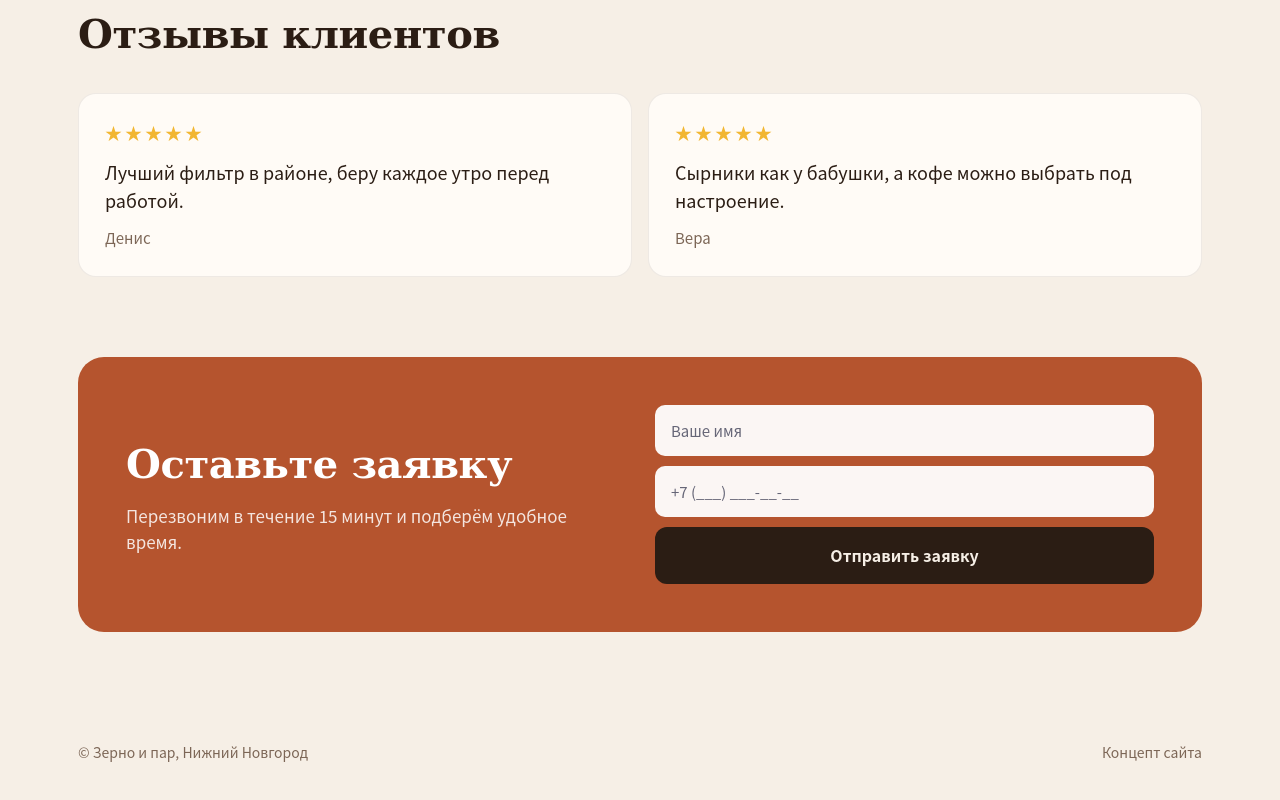
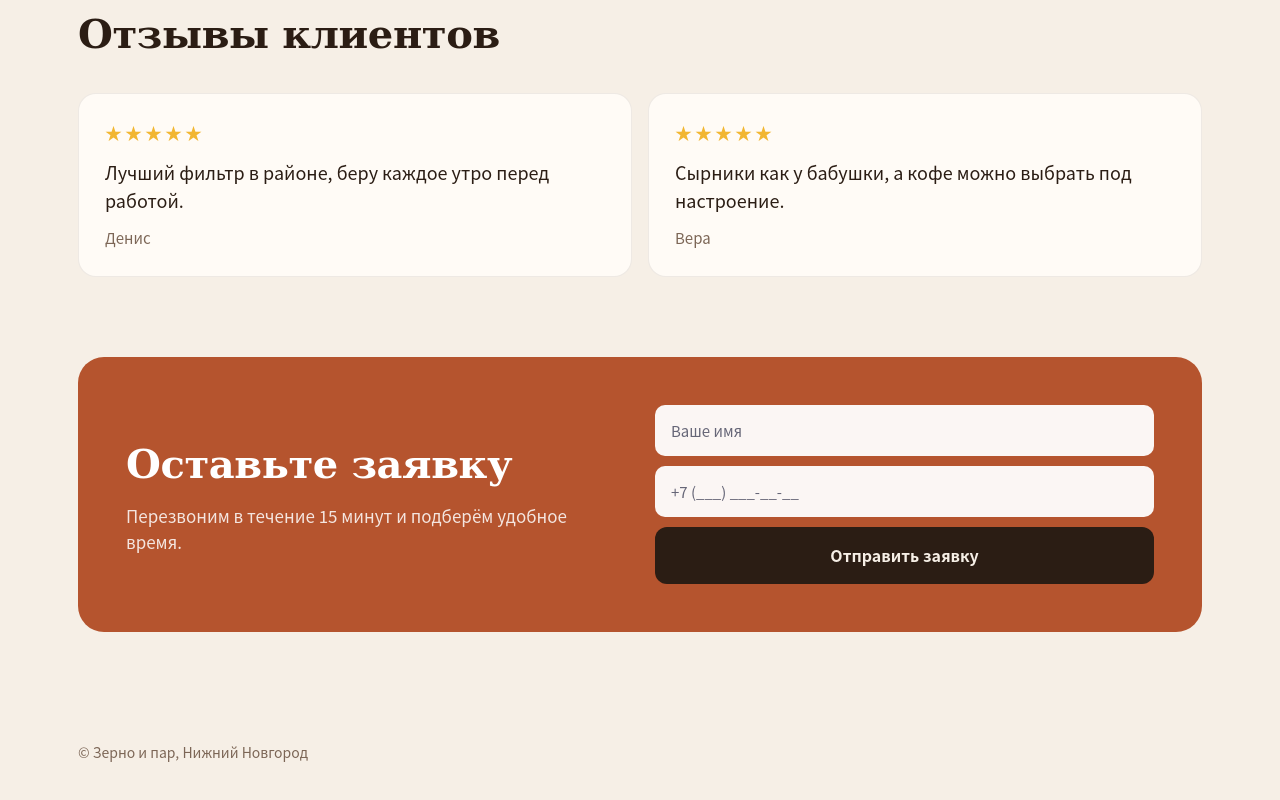
Before and after one commit to kuleshov-web/kuleshov-web.github.io, a plain HTML site: page kofeinya.html in a window 1280 px wide. Shown: the part 1509-2309 px from the top of the page. Drawn offline with Linux system fonts and the light colour scheme.

Commit message:
Update kofeinya.html

```diff
--- a/kofeinya.html
+++ b/kofeinya.html
@@ -80,7 +80,7 @@ footer{padding:30px 0 50px;color:var(--muted);font-size:14px;display:flex;justif
 <section><h2>Отзывы клиентов</h2><div class="rvs"><figure class="rv"><div class="stars">★★★★★</div><blockquote>Лучший фильтр в районе, беру каждое утро перед работой.</blockquote><figcaption>Денис</figcaption></figure><figure class="rv"><div class="stars">★★★★★</div><blockquote>Сырники как у бабушки, а кофе можно выбрать под настроение.</blockquote><figcaption>Вера</figcaption></figure></div></section>
 <section id="form"><div class="cta"><div><h2>Оставьте заявку</h2><p>Перезвоним в течение 15 минут и подберём удобное время.</p></div>
 <div><div class="inp">Ваше имя</div><div class="inp">+7 (___) ___-__-__</div><a class="btn">Отправить заявку</a></div></div></section>
-<footer><span>© Зерно и пар, Нижний Новгород</span><span>Концепт сайта</span></footer>
+<footer><span>© Зерно и пар, Нижний Новгород</span></footer>
 </div>
 </body>
 </html>
```
